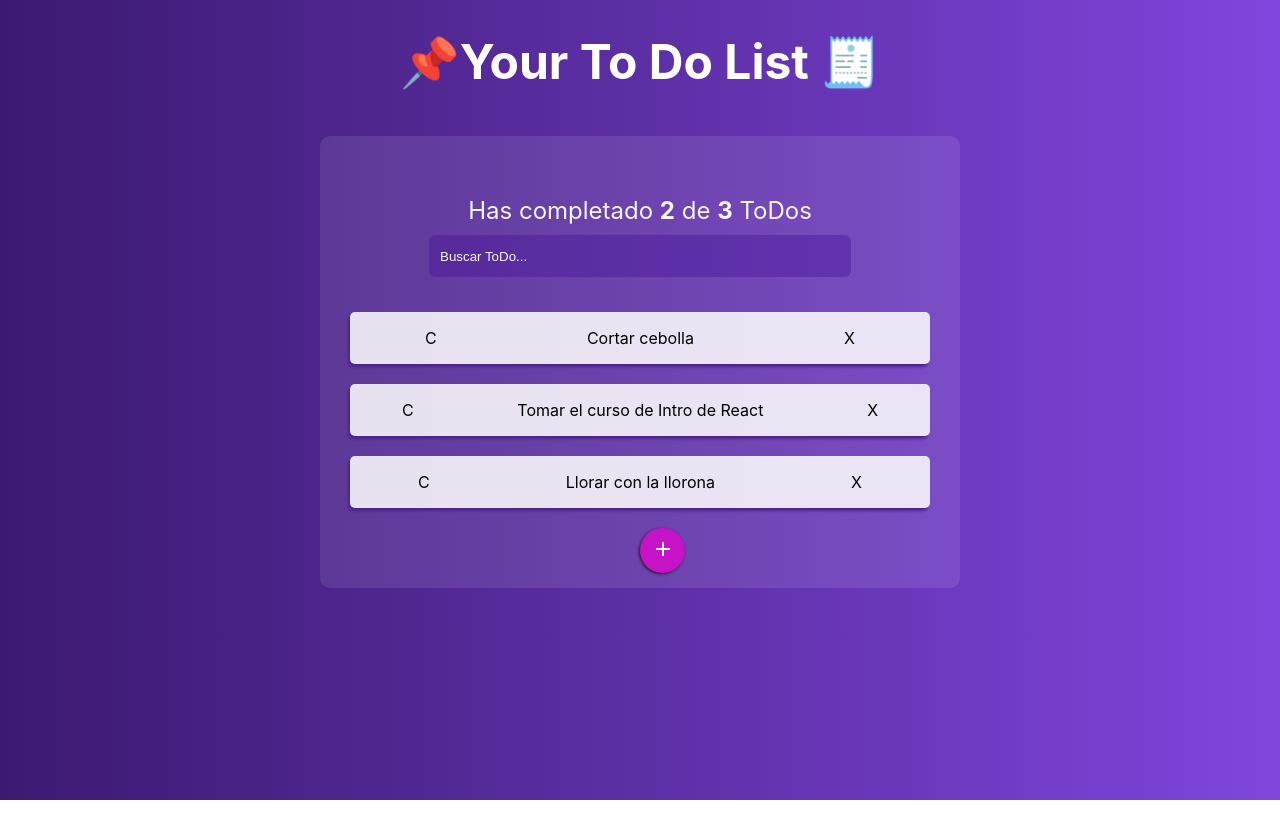
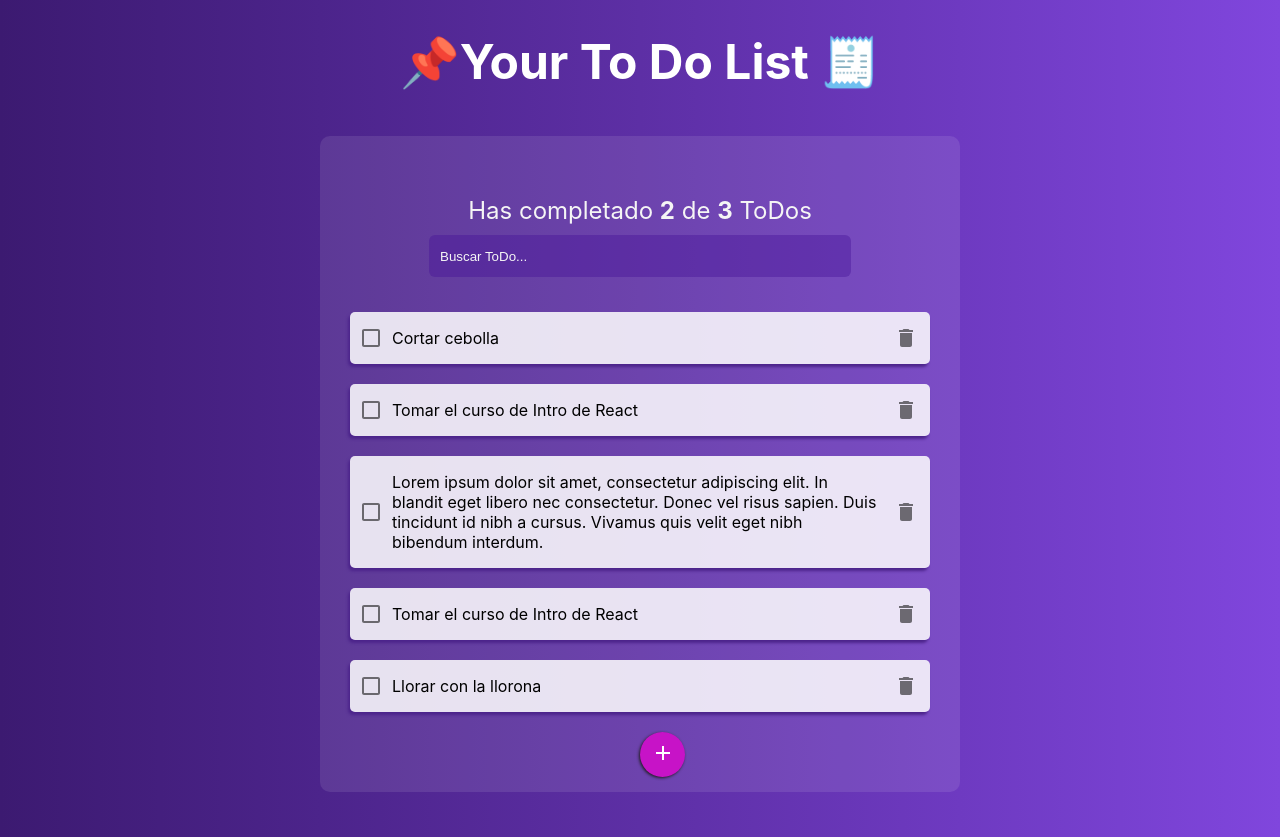
Before and after one commit to ramiroguzmanc/ToDoList, a React (Create React App) app: page / in a window 1280 px wide. Before the commit the page ends 800 px from the top, so only its background shows below. Built offline with nearby package versions, Linux system fonts and the light colour scheme.

Commit message:
Agregando checkbox e icono de delete

```diff
--- a/src/App.js
+++ b/src/App.js
@@ -8,6 +8,11 @@ import "./App.css";
 
 const toDos = [
   { text: "Cortar cebolla", completed: false },
+  { text: "Tomar el curso de Intro de React", completed: false },
+  {
+    text: "Lorem ipsum dolor sit amet, consectetur adipiscing elit. In blandit eget libero nec consectetur. Donec vel risus sapien. Duis tincidunt id nibh a cursus. Vivamus quis velit eget nibh bibendum interdum. ",
+    completed: false,
+  },
   { text: "Tomar el curso de Intro de React", completed: false },
   { text: "Llorar con la llorona", completed: false },
 ];
--- a/src/Components/TodoItem.jsx
+++ b/src/Components/TodoItem.jsx
@@ -1,12 +1,22 @@
 import React from "react";
+import { IconButton, Checkbox } from "@material-ui/core";
+import DeleteIcon from "@material-ui/icons/Delete";
 import "../styles/TodoItem.css";
 
 const TodoItem = (props) => {
   return (
     <li className="item">
-      <span>C</span>
-      <p>{props.text}</p>
-      <span>X</span>
+      <div className="textContainer">
+        <Checkbox
+          checked={undefined}
+          inputProps={{ "aria-label": "primary checkbox" }}
+          color="primary"
+        />
+        <p>{props.text}</p>
+      </div>
+      <IconButton aria-label="delete">
+        <DeleteIcon />
+      </IconButton>
     </li>
   );
 };
--- a/src/styles/TodoItem.css
+++ b/src/styles/TodoItem.css
@@ -1,6 +1,6 @@
 .item {
   display: flex;
-  justify-content: space-around;
+  justify-content: space-between;
   align-items: center;
   background-color: rgba(255, 255, 255, 0.85);
   border-radius: 5px;
@@ -8,3 +8,8 @@
   list-style: none;
   box-shadow: -2px 3px 3px 0px #4c248b;
 }
+
+.textContainer {
+  display: flex;
+  text-align: start;
+}
```
